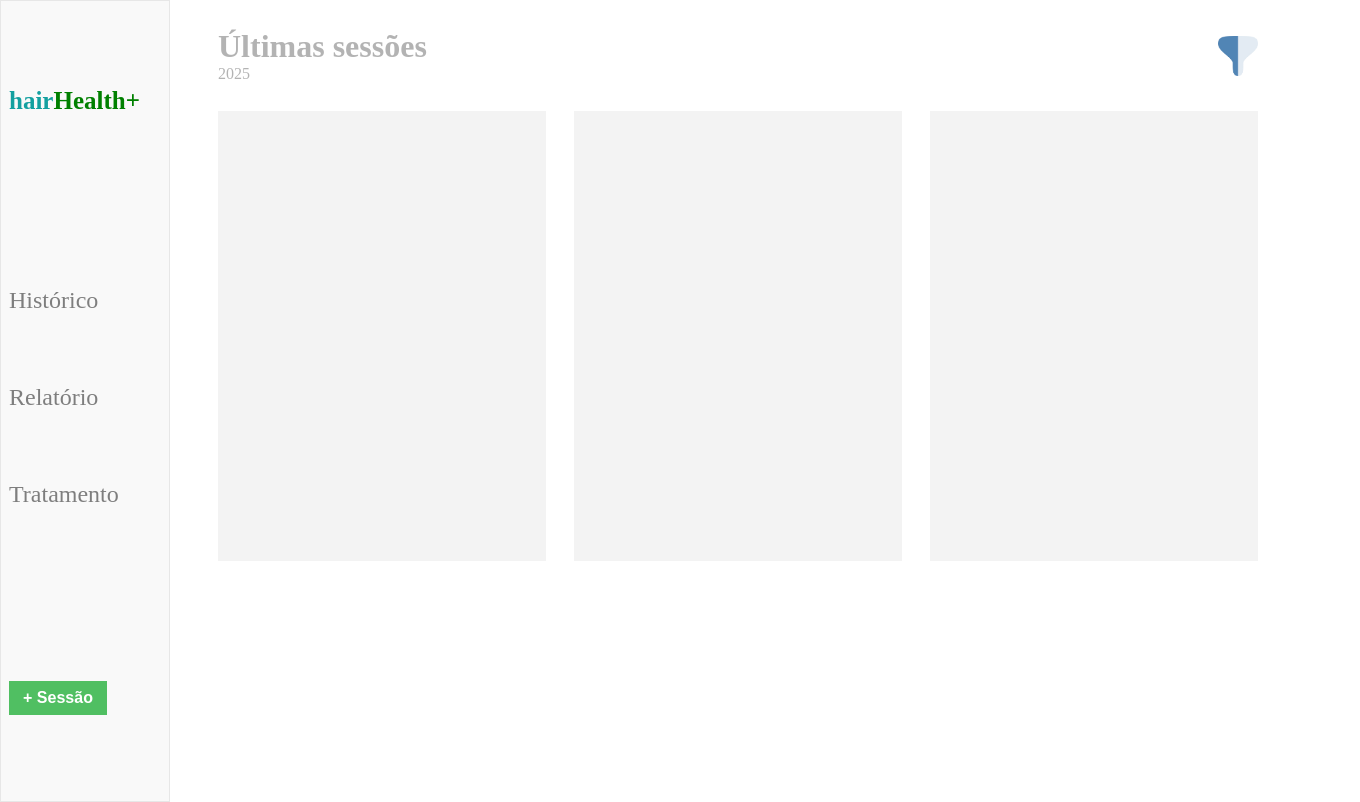
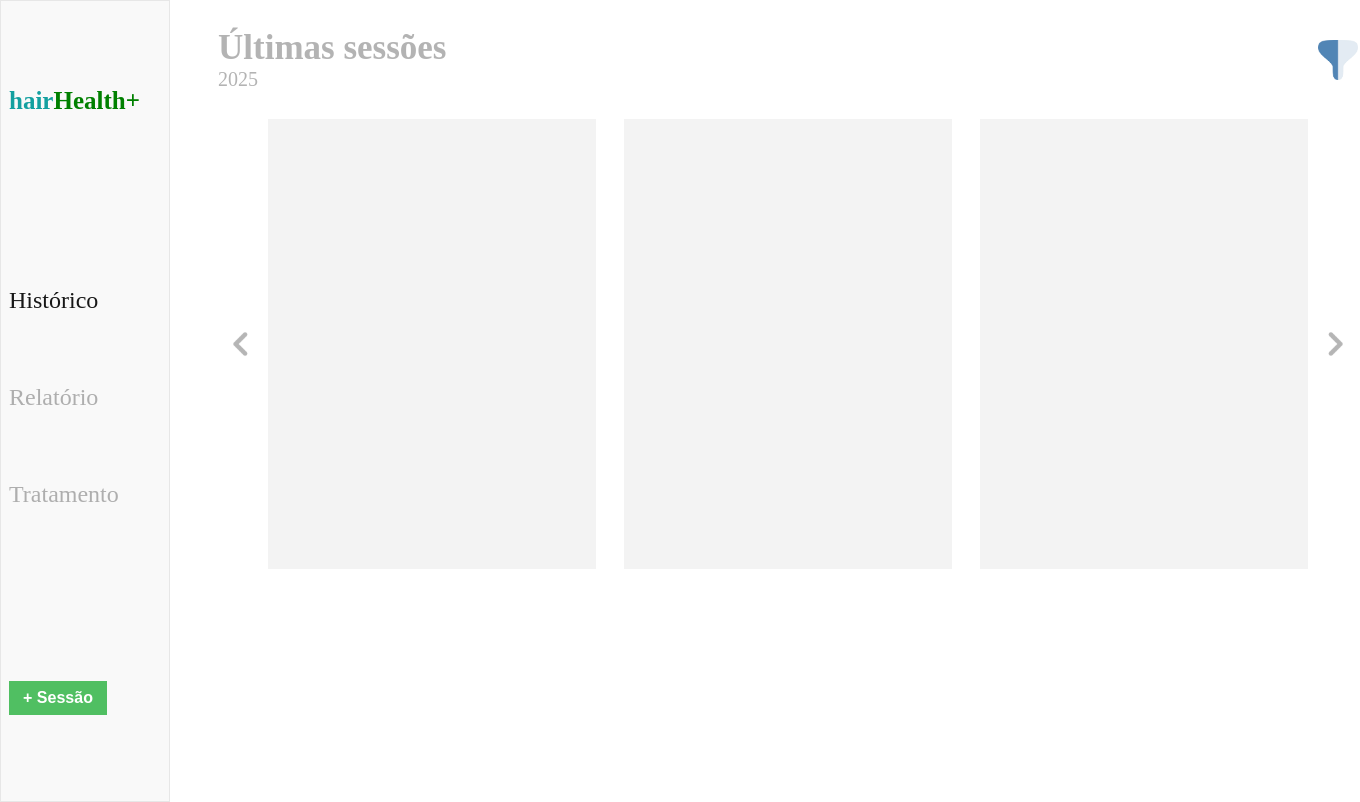
Before and after one commit to rafaaeruh/alopeciacare, a Flask app: page /history/ in a window 1360 px wide. Run offline with Flask 3, Linux system fonts and the light colour scheme.

Commit message:
Adição setas para o slide das sessões na página registro, mudança no tamanho dos textos; Criação de banco de dados com sqlite3 para guardar os registros em database.

```diff
--- a/app/templates/history.html
+++ b/app/templates/history.html
@@ -48,7 +48,7 @@
             list-style: none;
 
             font-size: 24px;
-            color: #0000007e;
+            color: #0000004d;
 
 
         }
@@ -80,6 +80,7 @@
         .section {
             color: #0000004c;
 
+
             padding-top: 28px;
 
             padding-bottom: 28px;
@@ -88,6 +89,15 @@
             justify-content: space-between;
             align-items: center;
         }
+
+        .section h1 {
+            font-size: 35px;
+        }
+
+        .section p {
+            font-size: 20px;
+        }
+
 
         .section img {
             width: 40px;
@@ -109,6 +119,19 @@
             background-color: #F3F3F3;
         }
 
+        .slideside {
+            display: flex;
+            align-items: center;
+        }
+
+        .slideside img {
+
+            width: 50px;
+            height: 50px;
+
+            cursor: pointer;
+
+        }
 
 
     </style>
@@ -123,7 +146,7 @@
         <nav>
 
             <ul>
-                <li>Histórico</li>
+                <li style="color:#000000e8;;">Histórico</li>
                 <li>Relatório</li>
                 <li>Tratamento</li>
             </ul>
@@ -149,14 +172,25 @@
             <img src="{{url_for('static', filename='images/filtro.png')}}" alt="">
 
         </div>
-        <div class="sidebar">
-            <ul>
-                <li></li>
+
+        <div class="slideside">
+
+            <img src="{{url_for('static', filename='images/setaesq.png')}}" alt="setaesq">
+
+            <div class="sidebar">
+                <ul>
+                    <li></li>
                 <li></li>
                 <li></li>
 
             </ul>
         </div>
+
+            <img style="transform: rotate(180deg);" src="{{url_for('static', filename='images/setaesq.png')}}" alt="setadir">
+
+
+
+    </div>
 
     </main>
 
```
Also changed, not shown: app/db/init_db.py (added, +40 -0 lines), app/database.db (added), app/static/images/setadir.png (added), app/static/images/setaesq.png (added), 1 other file.
